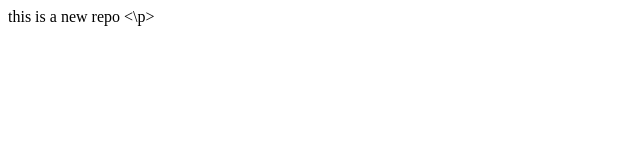
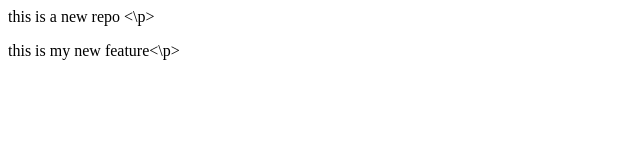
Before and after one commit to sanjani894/local-repo, a plain HTML site: page index.html in a window 1280 px wide. Shown: the whole page, without its empty margins (0-640 px from the left). Drawn offline with Linux system fonts and the light colour scheme.

Commit message:
add new feature

```diff
--- a/index.html
+++ b/index.html
@@ -1 +1,2 @@
 <p> this is a new repo <\p>
+<p> this is my new feature<\p>
```
